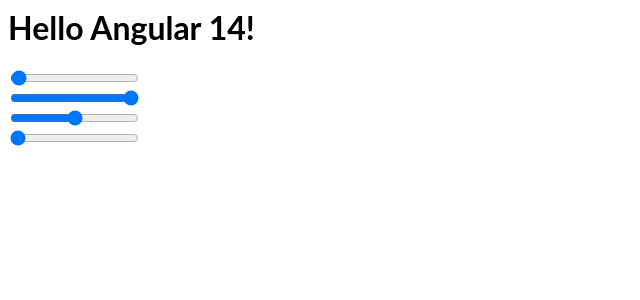
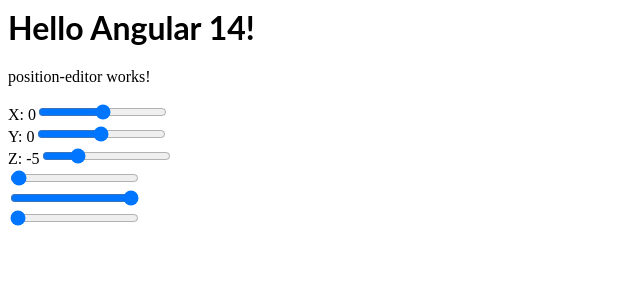
Before and after one commit to sergedesmedt/WorldBuilding-WebVR, an Angular app: page / in a window 1280 px wide. Shown: the top 300 px of the page, without its empty margins (0-640 px from the left). Built offline with nearby package versions, Linux system fonts and the light colour scheme.

Commit message:
added position editor

```diff
--- a/src/app/BasicScene/basicscene.component.html
+++ b/src/app/BasicScene/basicscene.component.html
@@ -1,3 +1,4 @@
+<position-editor (posChangedEvent)="onPosChanged($event)"></position-editor>
 <div>
   <input type="range" min="0" max="100" step="0.1" [(ngModel)]="near" />
 </div>
@@ -5,15 +6,12 @@
   <input type="range" min="0" max="100" step="0.1" [(ngModel)]="far" />
 </div>
 <div>
-  <input type="range" min="-10" max="0" step="0.1" [(ngModel)]="posz" />
-</div>
-<div>
   <input type="range" min="0" max="360" step="0.1" [(ngModel)]="rotx" />
 </div>
 <div id="myEmbeddedScene">
   <a-scene embedded vr-mode-ui="enabled: false">
     <a-box
-      [attr.position]="{ x: 0, y: 0, z: posz } | toAFrame"
+      [attr.position]="boxPosition"
       [attr.rotation]="{ x: rotx, y: 0, z: 0 } | toAFrame"
       depth="2"
       height="1"
--- a/src/app/BasicScene/basicscene.component.ts
+++ b/src/app/BasicScene/basicscene.component.ts
@@ -1,4 +1,5 @@
 import { Component, OnInit, Input, VERSION } from '@angular/core';
+import { Vector3 } from '../property-editors/vector3';
 
 @Component({
   selector: 'basic-scene',
@@ -6,7 +7,7 @@
   styleUrls: ['./basicscene.component.css'],
 })
 export class BasicSceneComponent implements OnInit {
-  @Input() pos = '0 1 -10';
+  //@Input() pos = '0 1 -10';
   fov: number = 70;
   near: number = 1;
   far: number = 100;
@@ -15,6 +16,12 @@
 
   rotx: number = 0;
 
+  boxPosition: string = '0 1 -10';
+
+  onPosChanged(position: Vector3) {
+    this.boxPosition = '' + position.x + ' ' + position.y + ' ' + position.z;
+  }
+
   constructor() {}
 
   ngOnInit() {}
--- a/src/app/app.module.ts
+++ b/src/app/app.module.ts
@@ -7,8 +7,10 @@
 import { toAFrame } from './toAFrame.pipe';
 import { BasicSceneComponent } from './BasicScene/basicscene.component';
 
+import { PropertyEditorsModule } from './property-editors/property-editors.module';
+
 @NgModule({
-  imports: [BrowserModule, FormsModule],
+  imports: [BrowserModule, FormsModule, PropertyEditorsModule],
   declarations: [AppComponent, HelloComponent, toAFrame, BasicSceneComponent],
   bootstrap: [AppComponent],
   schemas: [CUSTOM_ELEMENTS_SCHEMA],
--- /dev/null
+++ b/src/app/property-editors/position-editor/position-editor.component.html
@@ -0,0 +1,13 @@
+<p>position-editor works!</p>
+<div>
+  <label>X: {{ posx }}</label>
+  <input type="range" min="-10" max="10" step="0.1" [(ngModel)]="posx" />
+</div>
+<div>
+  <label>Y: {{ posy }}</label>
+  <input type="range" min="-10" max="10" step="0.1" [(ngModel)]="posy" />
+</div>
+<div>
+  <label>Z: {{ posz }}</label>
+  <input type="range" min="-10" max="10" step="0.1" [(ngModel)]="posz" />
+</div>
--- /dev/null
+++ b/src/app/property-editors/position-editor/position-editor.component.ts
@@ -0,0 +1,46 @@
+import { Component, OnInit, Output, EventEmitter } from '@angular/core';
+import { Vector3 } from '../vector3';
+
+@Component({
+  selector: 'position-editor',
+  templateUrl: './position-editor.component.html',
+  styleUrls: ['./position-editor.component.css'],
+})
+export class PositionEditorComponent implements OnInit {
+  @Output() posChangedEvent = new EventEmitter<Vector3>();
+
+  private _posx: number = 0;
+  private _posy: number = 0;
+  private _posz: number = -5;
+
+  get posx(): number {
+    return this._posx;
+  }
+  set posx(posx: number) {
+    this._posx = posx;
+
+    this.posChangedEvent.emit({ x: this.posx, y: this.posy, z: this.posz });
+  }
+
+  get posy(): number {
+    return this._posy;
+  }
+  set posy(posy: number) {
+    this._posy = posy;
+
+    this.posChangedEvent.emit({ x: this.posx, y: this.posy, z: this.posz });
+  }
+
+  get posz(): number {
+    return this._posz;
+  }
+  set posz(posz: number) {
+    this._posz = posz;
+
+    this.posChangedEvent.emit({ x: this.posx, y: this.posy, z: this.posz });
+  }
+
+  constructor() {}
+
+  ngOnInit() {}
+}
--- /dev/null
+++ b/src/app/property-editors/vector3.ts
@@ -0,0 +1,5 @@
+export interface Vector3 {
+  x: number;
+  y: number;
+  z: number;
+}
--- a/src/polyfills.ts
+++ b/src/polyfills.ts
@@ -32,6 +32,7 @@
 // import 'core-js/es6/regexp';
 // import 'core-js/es6/map';
 // import 'core-js/es6/set';
+
 
 /** IE10 and IE11 requires the following for NgClass support on SVG elements */
 // import 'classlist.js';  // Run `npm install --save classlist.js`.
```
Also changed, not shown: src/app/property-editors/property-editors.module.ts (+7 -2 lines), package.json (line endings or trailing spaces), src/app/property-editors/position-editor/position-editor.component.css (added).
